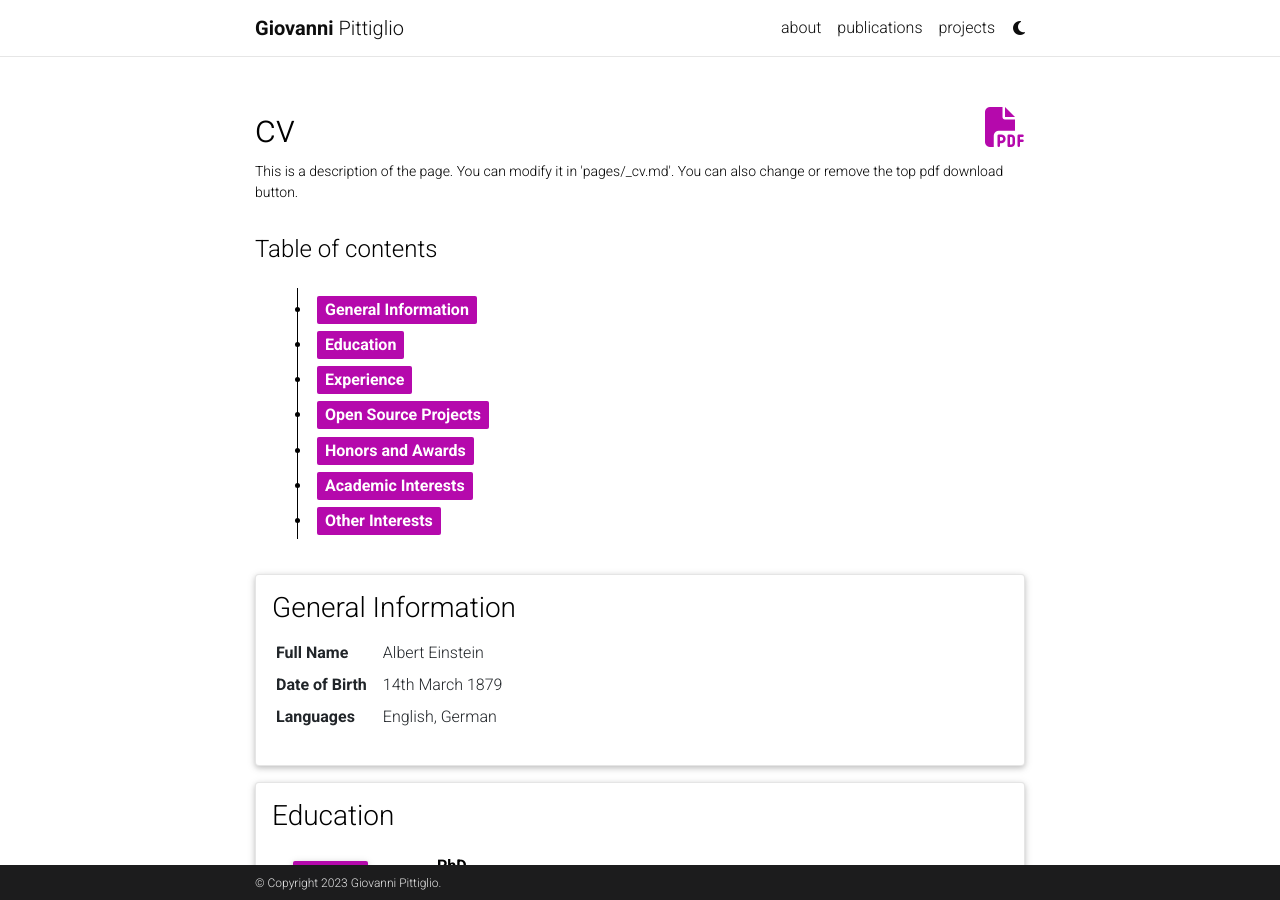
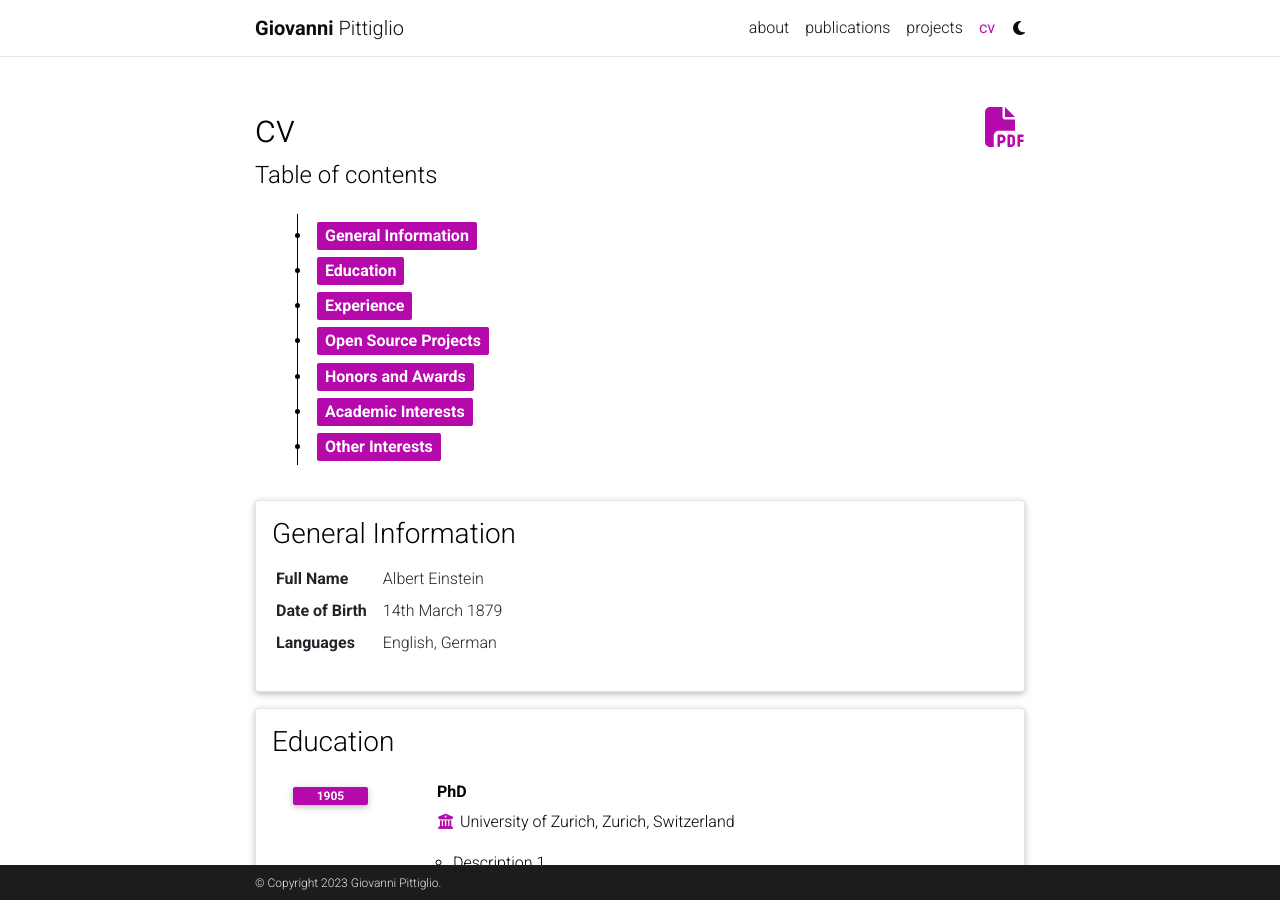
Before and after one commit to giovannipittiglio/giovannipittiglio.github.io, a Jekyll site: the page built from _pages/cv.md, in a window 1280 px wide and 900 px high. Built offline with Jekyll 4.4.1, drawn with Linux system fonts in a browser that asks for light colours; comment, search, counter and statistics services are not loaded; a style sheet for code colours, icons or effects is not loaded.

Commit message:
Update cv.md

```diff
--- a/_pages/cv.md
+++ b/_pages/cv.md
@@ -2,8 +2,7 @@
 layout: cv
 permalink: /cv/
 title: cv
-nav: false
+nav: true
 nav_order: 4
-cv_pdf: example_pdf.pdf
-description: This is a description of the page. You can modify it in 'pages/_cv.md'. You can also change or remove the top pdf download button.
+cv_pdf: Resume Public.pdf
 ---
```
